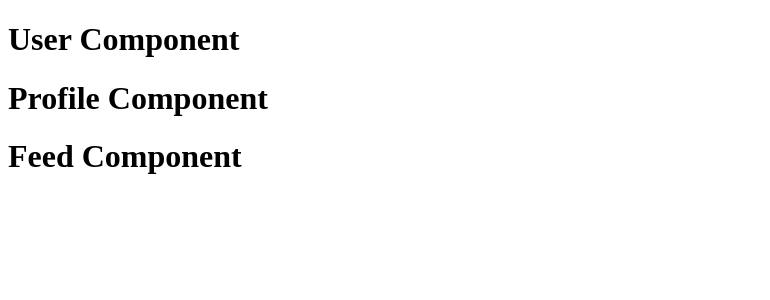
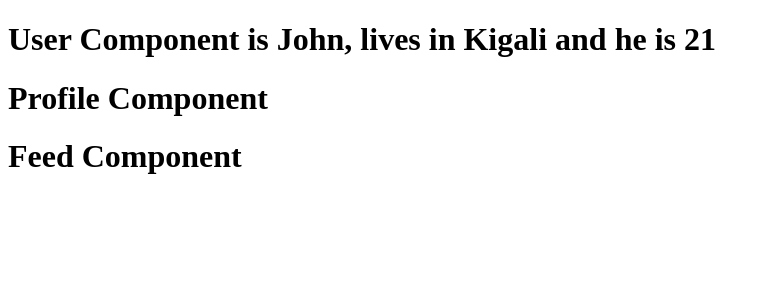
Before and after one commit to hubertnshuti/react-project, a React (Vite) app: page / in a window 1280 px wide. Shown: the top 300 px of the page, without its empty margins (0-770 px from the left). Built offline with nearby package versions, Linux system fonts and the light colour scheme.

Commit message:
adding multiple props to component

```diff
--- a/src/App.jsx
+++ b/src/App.jsx
@@ -24,15 +24,19 @@
 export default function ParentComponent() {
   return (
     <>
-      <UserComponent />
+      <UserComponent
+      name = "John"
+      age = {21}
+      address = "Kigali"
+      />
       <ProfileComponent />
       <FeedComponent />
     </>
   );
 }
 
-function UserComponent() {
-  return <h1> User Component </h1>;
+function UserComponent(props) {
+  return <h1> User Component is {props.name}, lives in {props.address} and he is {props.age}</h1>;
 }
 
 function ProfileComponent() {
```
